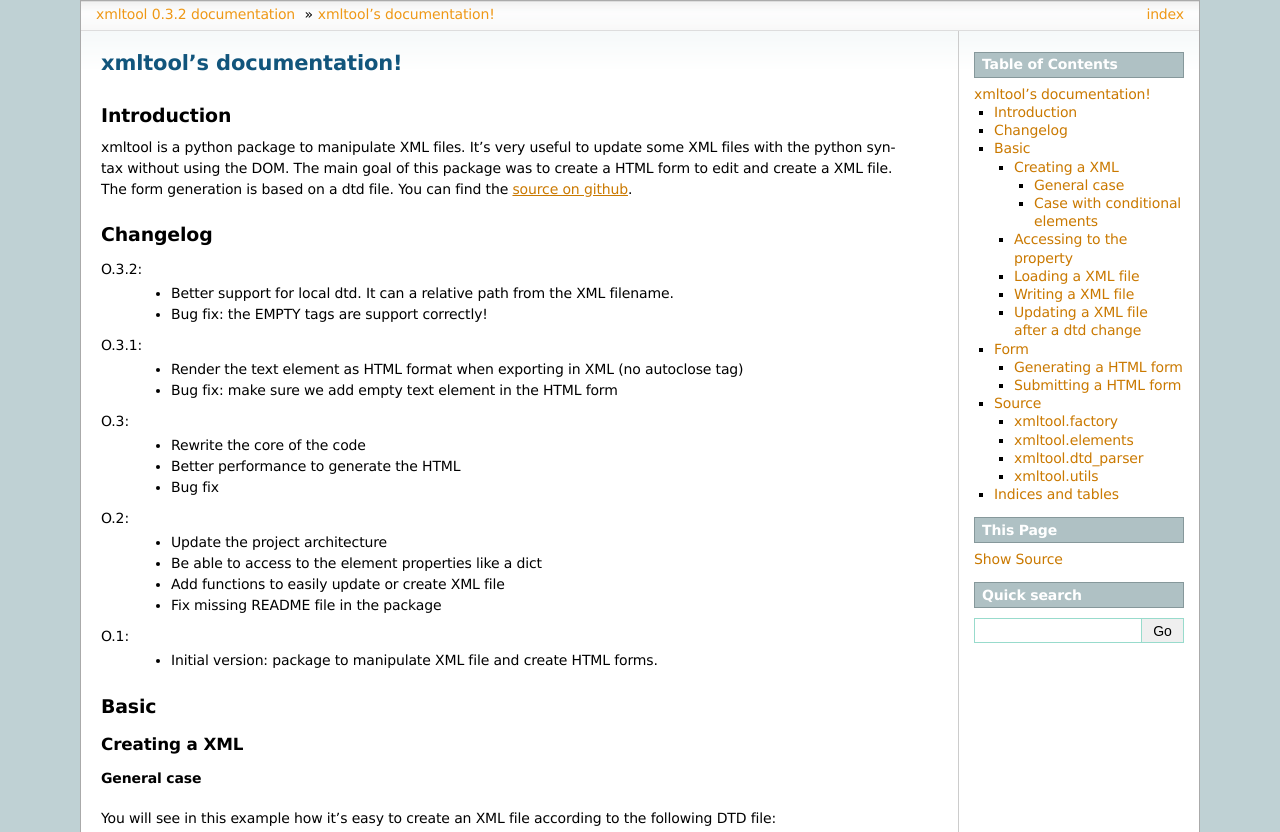
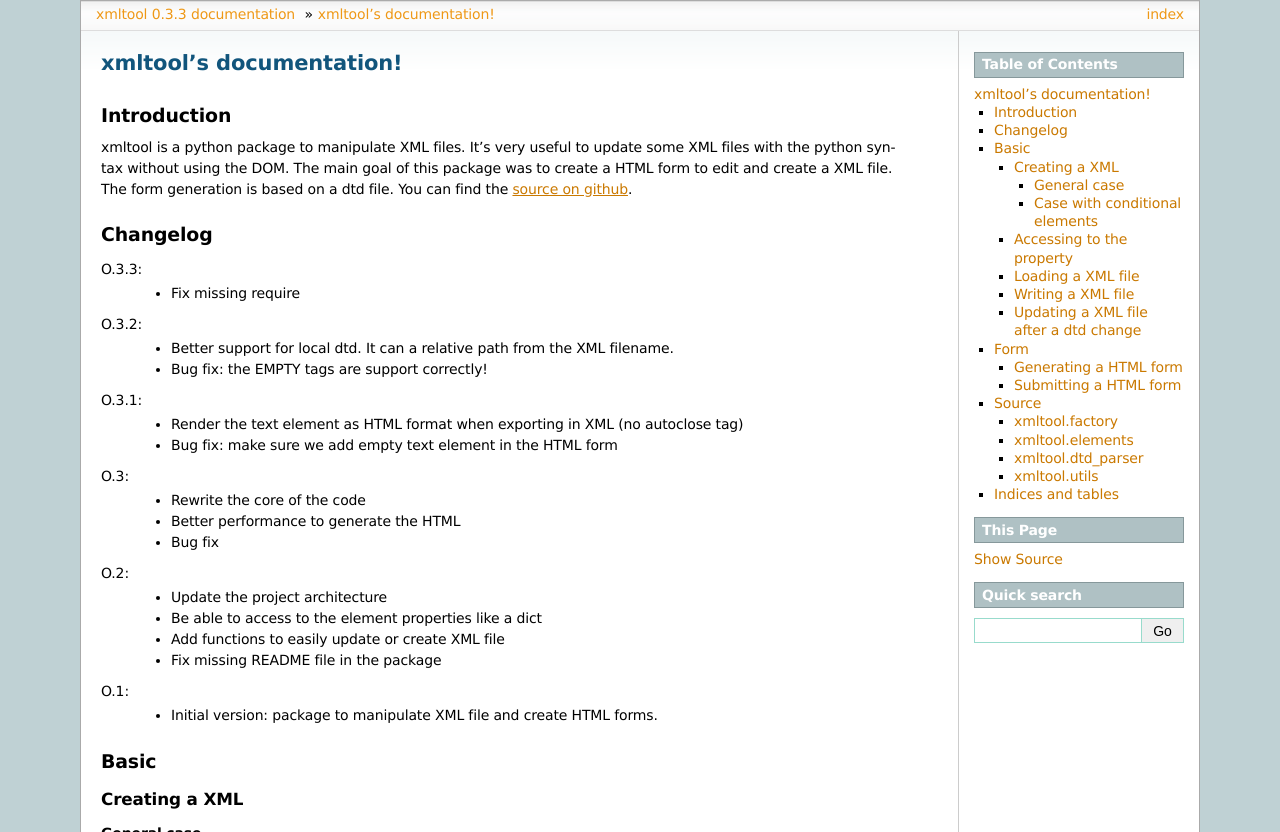
Before and after one commit to LeResKP/xmltool, a Sphinx documentation site: the page built from docs/index.rst, in a window 1280 px wide and 900 px high, cut to the strip 0-832 px from the top of the window. Built offline with Sphinx 7.4.7, drawn with Linux system fonts in a browser that asks for light colours; formulas are drawn with MathJax 3; some of the changed text lies outside the part shown.

Commit message:
Bump version and changelog

```diff
--- a/README.rst
+++ b/README.rst
@@ -8,6 +8,9 @@
 
 Changelog
 =========
+
+O.3.3:
+    * Fix missing require
 
 O.3.2:
     * Better support for local dtd. It can a relative path from the XML filename.
--- a/docs/changelog.rst.inc
+++ b/docs/changelog.rst.inc
@@ -1,5 +1,8 @@
 Changelog
 =========
+
+O.3.3:
+    * Fix missing require
 
 O.3.2:
     * Better support for local dtd. It can a relative path from the XML filename.
--- a/docs/conf.py
+++ b/docs/conf.py
@@ -48,9 +48,9 @@
 # built documents.
 #
 # The short X.Y version.
-version = '0.3.2'
+version = '0.3.3'
 # The full version, including alpha/beta/rc tags.
-release = '0.3.2'
+release = '0.3.3'
 
 # The language for content autogenerated by Sphinx. Refer to documentation
 # for a list of supported languages.
--- a/setup.py
+++ b/setup.py
@@ -8,7 +8,7 @@
 except ImportError:
     pass
 
-version = '0.3.2'
+version = '0.3.3'
 
 setup(name='xmltool',
       version=version,
```
Also changed, not shown: 1 other file.
